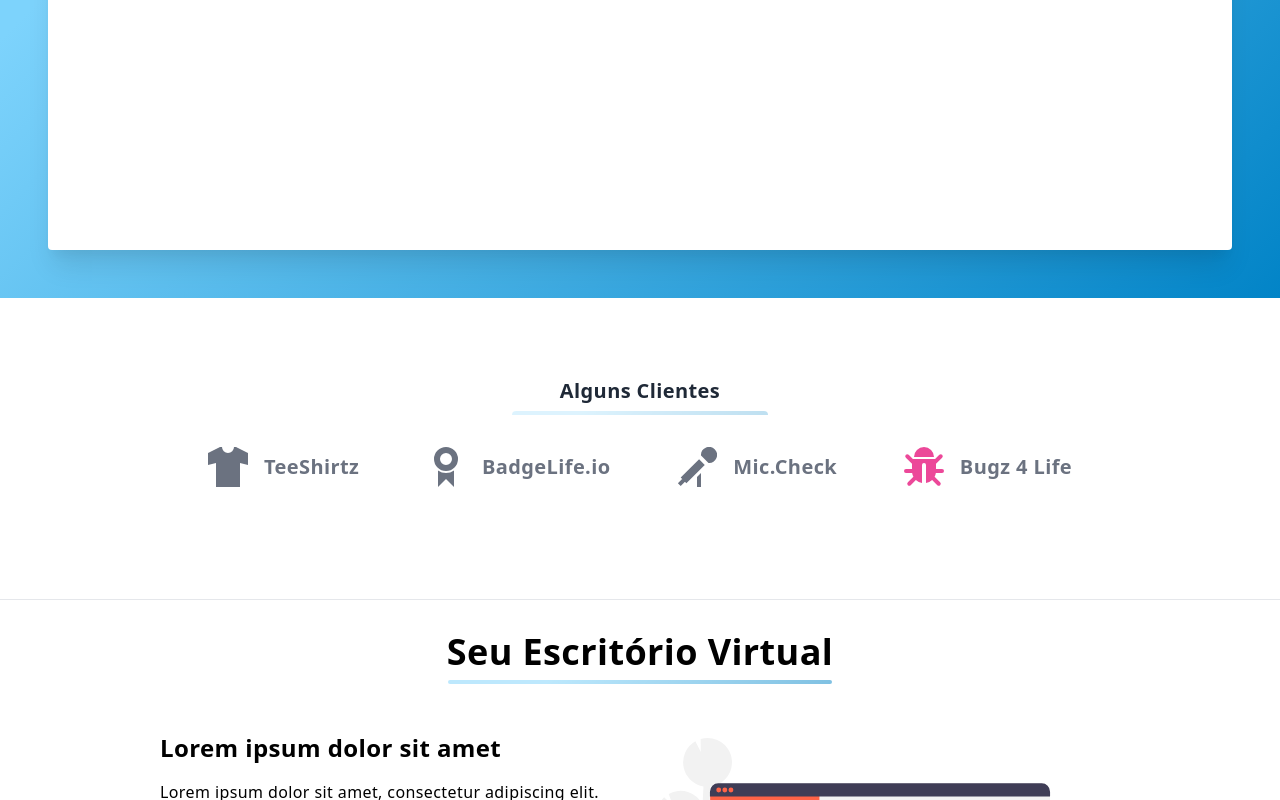
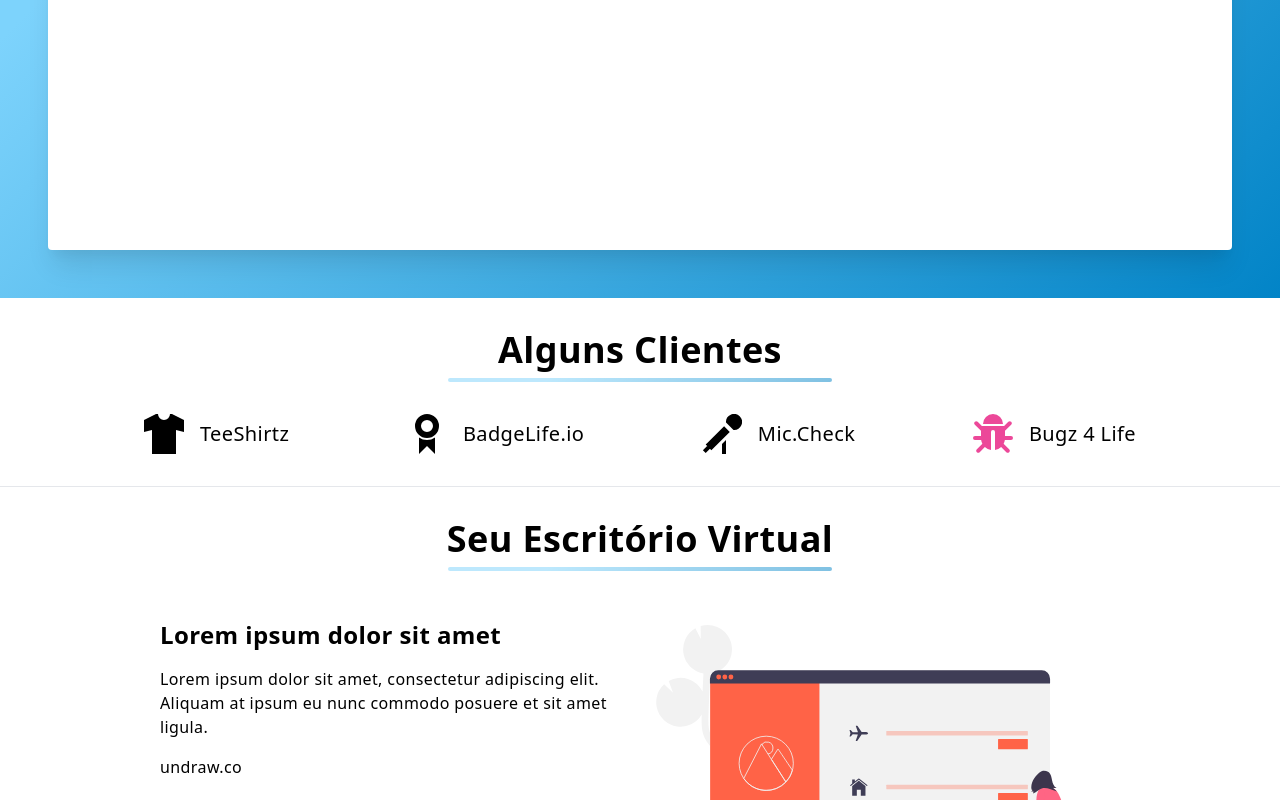
Before and after one commit to gugazimmermann/pocz-projects-website, a React (Create React App) app: page / in a window 1280 px wide. Shown: the part 574-1374 px from the top of the page. Built offline with nearby package versions, Linux system fonts and the light colour scheme; no server answers.

Commit message:
refactor customers

```diff
--- a/src/components/customers/Customers.tsx
+++ b/src/components/customers/Customers.tsx
@@ -1,31 +1,30 @@
 import { ReactElement } from 'react';
 import LANG from '../../lang/pt-BR';
-import clientList from './customer-list';
+import Title from '../shared/Title';
+import CustomersList from './CustomersList';
 
-export function Customers(): ReactElement {
-  const clients = (name: string, image: ReactElement, index: number): ReactElement => (
-    <span key={index} className="w-1/2 p-4 md:w-auto flex items-center">
+function renderCustomer(
+  name: string,
+  image: ReactElement,
+  index: number,
+): ReactElement {
+  return (
+    <span key={index} className="w-1/2 p-4 md:w-auto flex items-center text-xl">
       {image}
       {name}
     </span>
   );
+}
 
+export default function Customers(): ReactElement {
   return (
-    <section className="bg-white border-b py-12 ">
-      <div className="container mx-auto flex flex-wrap items-center justify-between pb-12">
-        <h2 className="w-full my-2 text-xl font-black leading-tight text-center text-gray-800 lg:mt-8">
-          {LANG.CUSTOMERS.title}
-        </h2>
-        <div className="w-full mb-4">
-          <div className="h-1 mx-auto gradient w-64 opacity-25 my-0 py-0 rounded-t" />
-        </div>
-
-        <div className="flex flex-1 flex-wrap max-w-4xl mx-auto items-center justify-between text-xl text-gray-500 font-bold">
-          {clientList.map(({ name, image }, index) => clients(name, image, index))}
+    <section className="w-full border-b bg-neutral-100">
+      <div className="container mx-auto max-w-5xl">
+        <Title title={LANG.CUSTOMERS.title} />
+        <div className="mb-4 flex flex-wrap items-center justify-between">
+          {CustomersList.map(({ name, image }, index) => renderCustomer(name, image, index))}
         </div>
       </div>
     </section>
   );
 }
-
-export default Customers;
--- a/src/components/customers/customer-list.tsx
+++ b/src/components/customers/CustomersList.tsx
@@ -1,11 +1,10 @@
 import { ReactElement } from 'react';
-
 import BadgeLifeIo from './images/badgeLifeIo';
 import Bugz4Life from './images/bugz4Life';
 import MicCheck from './images/micCheck';
 import TeeShirtz from './images/teeShirtz';
 
-const clientList: { name: string, image: ReactElement }[] = [
+const CustomersList: { name: string, image: ReactElement }[] = [
   {
     name: 'TeeShirtz',
     image: <TeeShirtz color="text-lime-600" />,
@@ -24,4 +23,4 @@ const clientList: { name: string, image: ReactElement }[] = [
   },
 ];
 
-export default clientList;
+export default CustomersList;
--- a/src/components/customers/images/badgeLifeIo.tsx
+++ b/src/components/customers/images/badgeLifeIo.tsx
@@ -1,7 +1,7 @@
 import { ReactElement } from 'react';
 import SVGProps from './props';
 
-export function BadgeLifeIo({ color }: SVGProps): ReactElement {
+export default function BadgeLifeIo({ color }: SVGProps): ReactElement {
   return (
     <svg
       className={`h-10 w-10 mr-4 fill-current ${color}`}
@@ -12,5 +12,3 @@ export function BadgeLifeIo({ color }: SVGProps): ReactElement {
     </svg>
   );
 }
-
-export default BadgeLifeIo;
--- a/src/components/customers/images/bugz4Life.tsx
+++ b/src/components/customers/images/bugz4Life.tsx
@@ -1,7 +1,7 @@
 import { ReactElement } from 'react';
 import SVGProps from './props';
 
-export function Bugz4Life({ color }: SVGProps): ReactElement {
+export default function Bugz4Life({ color }: SVGProps): ReactElement {
   return (
     <svg
       className={`h-10 w-10 mr-4 fill-current ${color}`}
@@ -12,5 +12,3 @@ export function Bugz4Life({ color }: SVGProps): ReactElement {
     </svg>
   );
 }
-
-export default Bugz4Life;
--- a/src/components/customers/images/micCheck.tsx
+++ b/src/components/customers/images/micCheck.tsx
@@ -1,7 +1,7 @@
 import { ReactElement } from 'react';
 import SVGProps from './props';
 
-export function MicCheck({ color }: SVGProps): ReactElement {
+export default function MicCheck({ color }: SVGProps): ReactElement {
   return (
     <svg
       className={`h-10 w-10 mr-4 fill-current ${color}`}
@@ -12,5 +12,3 @@ export function MicCheck({ color }: SVGProps): ReactElement {
     </svg>
   );
 }
-
-export default MicCheck;
--- a/src/components/customers/images/teeShirtz.tsx
+++ b/src/components/customers/images/teeShirtz.tsx
@@ -1,7 +1,7 @@
 import { ReactElement } from 'react';
 import SVGProps from './props';
 
-export function TeeShirtz({ color }: SVGProps): ReactElement {
+export default function TeeShirtz({ color }: SVGProps): ReactElement {
   return (
     <svg
       className={`h-10 w-10 mr-4 fill-current ${color}`}
@@ -12,5 +12,3 @@ export function TeeShirtz({ color }: SVGProps): ReactElement {
     </svg>
   );
 }
-
-export default TeeShirtz;
```
